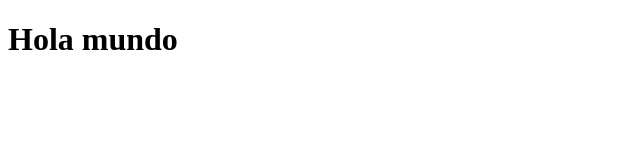
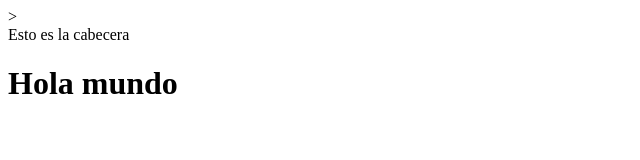
Before and after one commit to rocio-ld/ejercicios-en-clase, a plain HTML site: page ejercicio1/index.html in a window 1280 px wide. Shown: the whole page, without its empty margins (0-640 px from the left). Drawn offline with Linux system fonts and the light colour scheme.

Commit message:
add header

```diff
--- a/ejercicio1/index.html
+++ b/ejercicio1/index.html
@@ -6,6 +6,7 @@
     <title>Primer ejercicio</title>
 </head>
 <body>
+    ><header>Esto es la cabecera</header>
     <h1>Hola mundo</h1>
 </body>
 </html>
```
